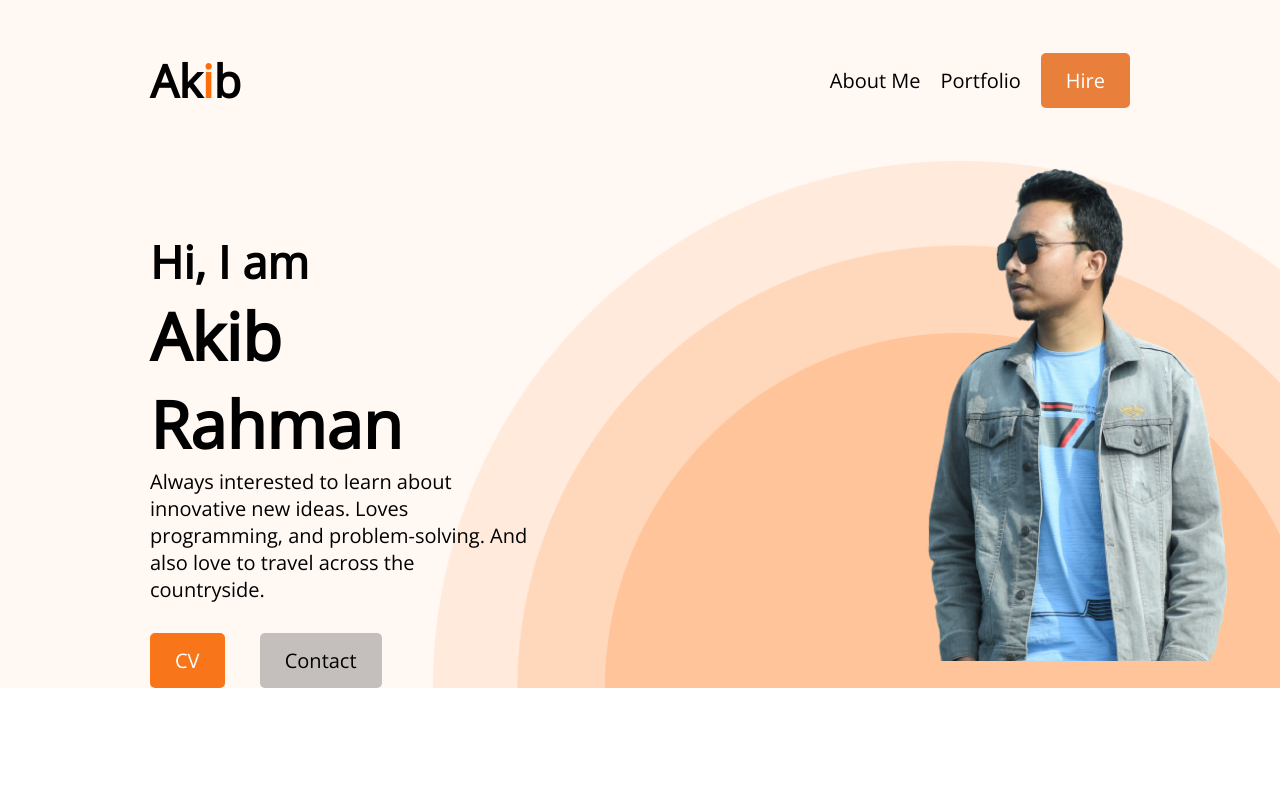
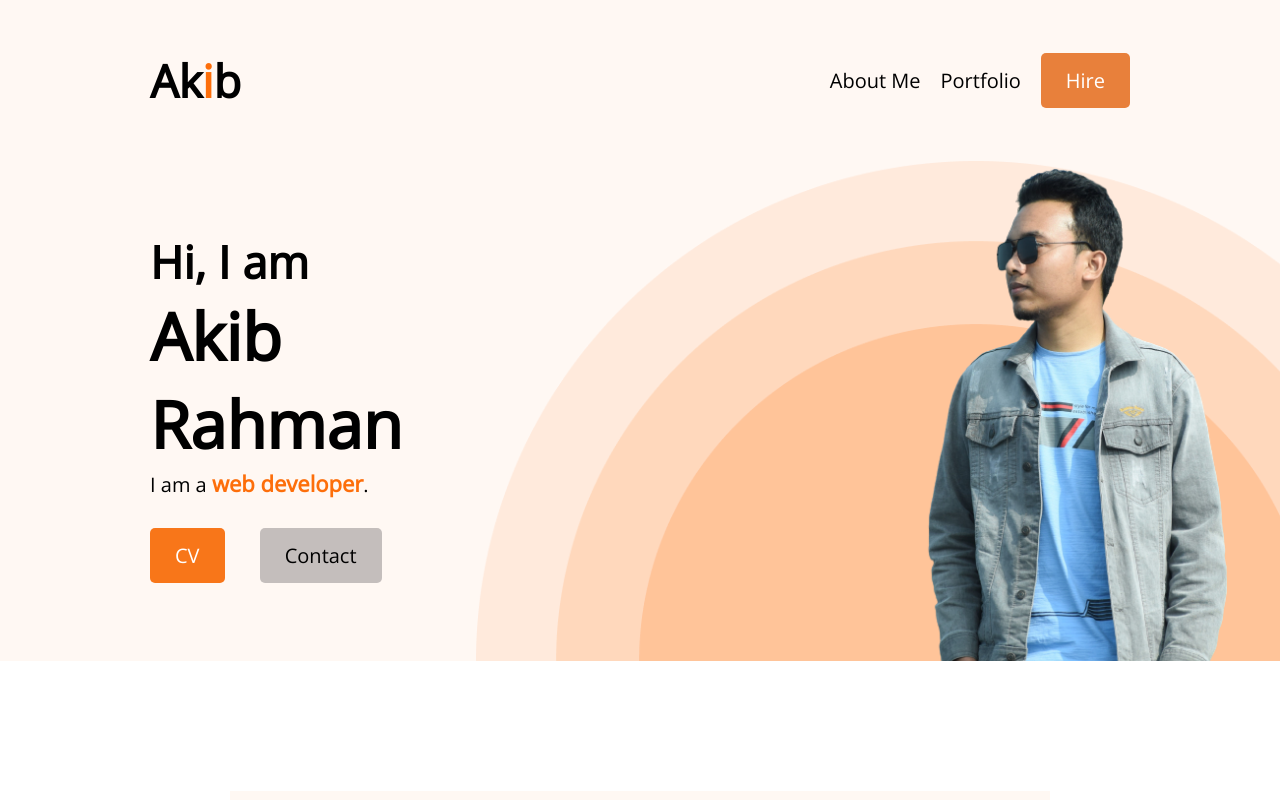
Before and after one commit to akib0rahman/akib-portfolio, a plain HTML site: page index.html in a window 1280 px wide. Shown: the top 800 px of the page. Drawn offline with nearby package versions, Linux system fonts and the light colour scheme.

Commit message:
header modefied

```diff
--- a/index.html
+++ b/index.html
@@ -30,8 +30,7 @@
             <div class="banner-description">
                 <h3 class="banner-welcome">Hi, I am</h3>
                 <h1 class="banner-name">Akib Rahman</h1>
-                <p>Always interested to learn about innovative new ideas. Loves programming, and problem-solving. And
-                    also love to travel across the countryside.</p>
+                <p>I am a <span class="text2">web developer</span>.</p>
                 <button class="primary-btn banner-btn1">CV</button>
                 <button class="primary-btn banner-btn2">Contact</button>
             </div>
--- a/styles/portfolio.css
+++ b/styles/portfolio.css
@@ -23,6 +23,11 @@ nav{
     color: #FD6E0A;
     font-weight: 800;
     font-size: 45px;
+}
+.text2{
+    color: #FD6E0A;
+    font-weight: 600;
+    font-size: 22px;
 }
 nav ul{
     list-style-type: none;
```
